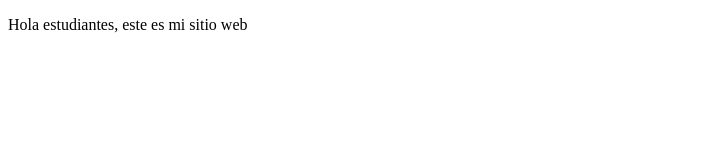
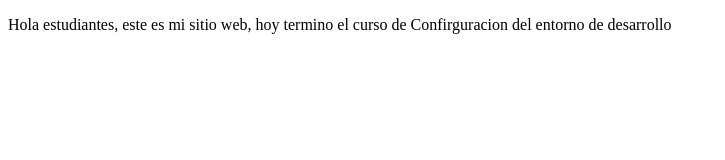
Before and after one commit to DaniH2/ProyectoDemoPrework, a plain HTML site: page index.html in a window 1280 px wide. Shown: the whole page, without its empty margins (0-725 px from the left). Drawn offline with Linux system fonts and the light colour scheme.

Commit message:
cambios agregamos informacion

```diff
--- a/index.html
+++ b/index.html
@@ -8,7 +8,7 @@
 </head>
 <body>
     <p>
-        Hola estudiantes, este es mi sitio web
+        Hola estudiantes, este es mi sitio web, hoy termino el curso de Confirguracion del entorno de desarrollo
     </p>
 
 </body>
```
